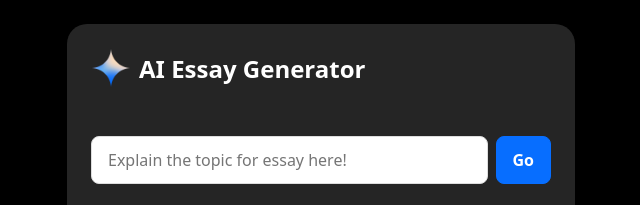
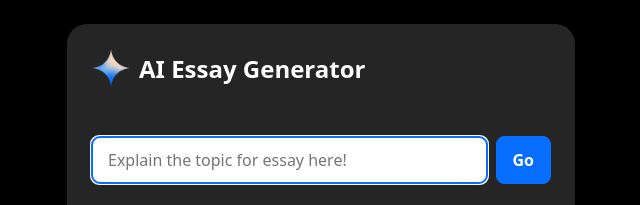
Before and after one commit to parthasdey2304/Essay-Creator-App, a plain HTML site: page web/index.html in a window 1280 px wide. Shown: the top 205 px of the page, 319-959 px from the left. Drawn offline with nearby package versions, Linux system fonts and the light colour scheme.

Commit message:
initial commit

```diff
--- a/web/index.html
+++ b/web/index.html
@@ -25,7 +25,7 @@
       </div>
       <div class="prompt-box">
         <label>
-          <input name="prompt" placeholder="Explain the topic for essay here!" type="text">
+          <input name="prompt" placeholder="Explain the topic for essay here!" type="text" autofocus required>
         </label>
         <button type="submit">Go</button>
       </div>
```
